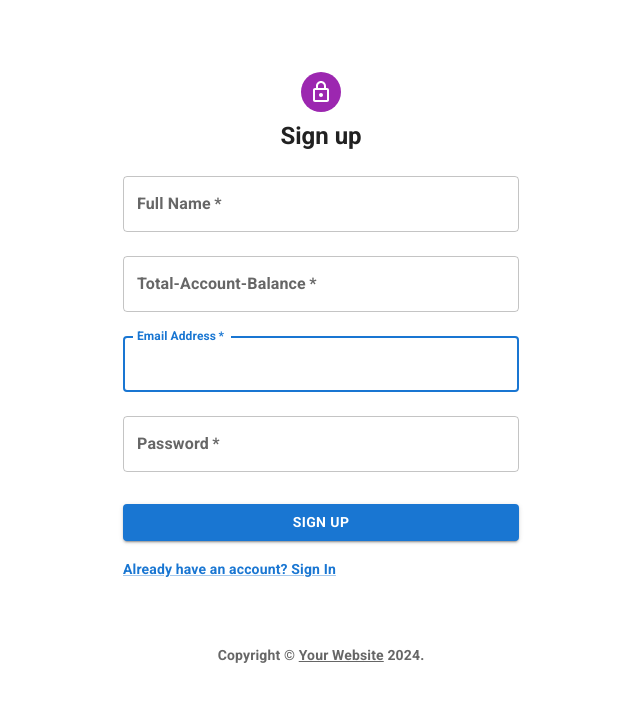
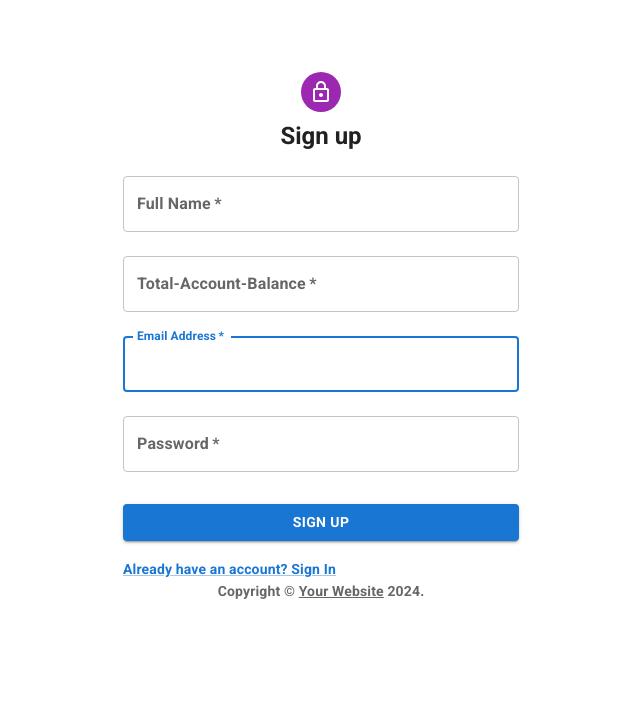
Before and after one commit to g-rashmi/Finance-tracker, a React (Vite) app in the folder frontend/: page / in a window 1280 px wide. Shown: the top 702 px of the page, without its empty margins (319-959 px from the left). Built offline with nearby package versions, Linux system fonts and the light colour scheme.

Commit message:
fixed more issues

```diff
--- a/frontend/src/components/Signin.tsx
+++ b/frontend/src/components/Signin.tsx
@@ -13,9 +13,9 @@ import Typography from '@mui/material/Typography';
 import Container from '@mui/material/Container';
 import { createTheme, ThemeProvider } from '@mui/material/styles';
 
-function Copyright(props: any) {
+function Copyright () {
   return (
-    <Typography variant="body2" color="text.secondary" align="center" {...props}>
+    <Typography variant="body2" color="text.secondary" align="center" >
       {'Copyright © '}
       <Link color="inherit" href="https://mui.com/">
         Your Website
@@ -104,7 +104,7 @@ export default function SignIn() {
             </Grid>
           </Box>
         </Box>
-        <Copyright sx={{ mt: 8, mb: 4 }} />
+        <Copyright />
       </Container>
     </ThemeProvider>
   );
--- a/frontend/src/components/Signup.tsx
+++ b/frontend/src/components/Signup.tsx
@@ -13,10 +13,10 @@ import Typography from '@mui/material/Typography';
 import Container from '@mui/material/Container';
 import { createTheme, ThemeProvider } from '@mui/material/styles';
 
-function Copyright(props: any) {
+function Copyright() {
 
   return (
-    <Typography variant="body2" color="text.secondary" align="center" {...props}>
+    <Typography variant="body2" color="text.secondary" align="center" >
       {'Copyright © '}
       <Link color="inherit" href="https://mui.com/">
         Your Website
@@ -119,7 +119,7 @@ export default function Signup() {
             </Grid>
           </Box>
         </Box>
-        <Copyright sx={{ mt: 8, mb: 4 }} />
+        <Copyright />
       </Container>
     </ThemeProvider>
   );
--- a/frontend/src/components/Transaction.tsx
+++ b/frontend/src/components/Transaction.tsx
@@ -8,7 +8,7 @@ const TransactionForm: React.FC<TransactionFormProps>  = ({ onAddTransaction })
   const [amount, setAmount] = useState(0);
   const [type, setType] = useState('');
 
-  const handleSubmit = (e:any) => {
+  const handleSubmit = (e :React.FormEvent<HTMLFormElement>) => {
     e.preventDefault();
     onAddTransaction({ category, amount, type });
     setCategory('');
```
